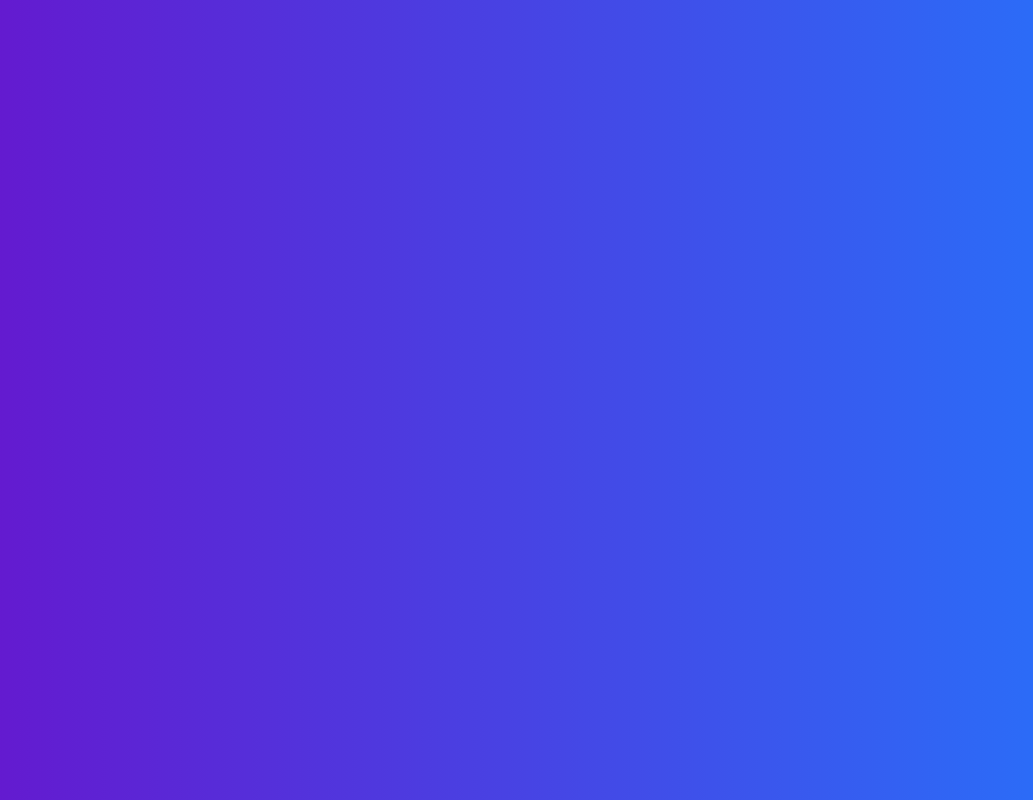
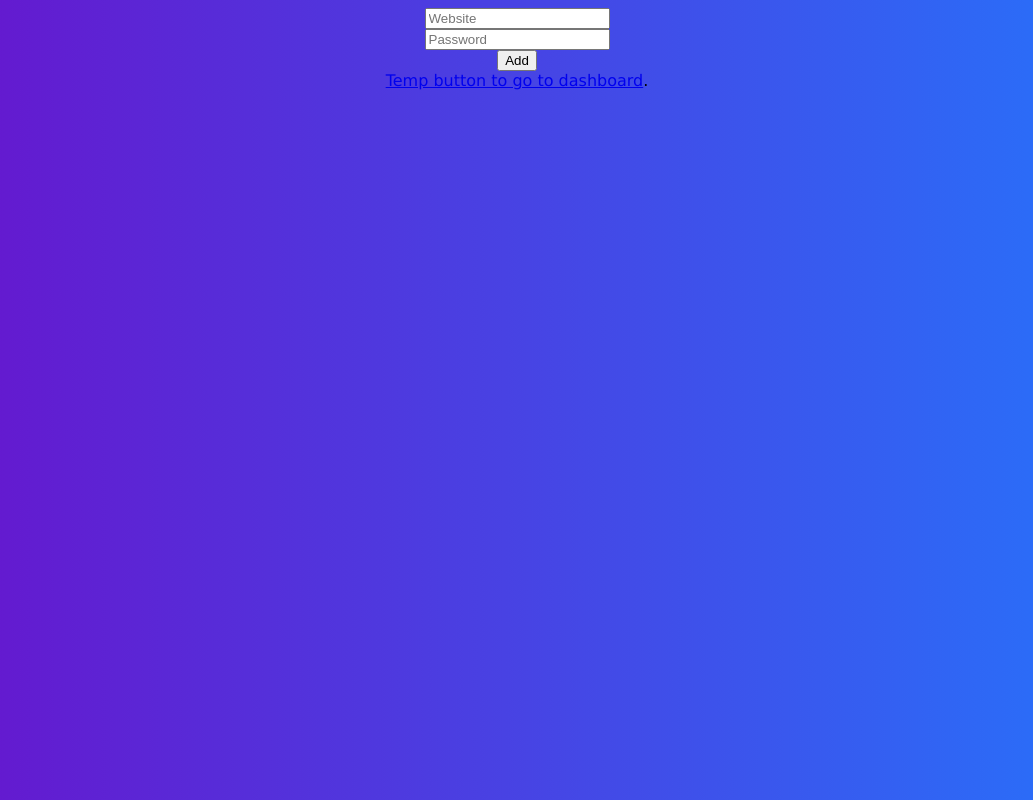
Before and after one commit to Dante-Masciotra/Password-Manager-Frontend, a React (Create React App) app: page /AddPassword in a window 1280 px wide. Before the commit this address had no page. Shown: the whole page, without its empty margins (123-1156 px from the left). Built offline with nearby package versions, Linux system fonts and the light colour scheme.

Commit message:
Added add password page and linked to backend

```diff
--- a/src/App.js
+++ b/src/App.js
@@ -4,6 +4,7 @@ import { BrowserRouter, Route, Routes } from "react-router-dom";
 import Login from "./components/Login/Login";
 import Register from "./components/Register/Register";
 import Dashboard from "./components/Dashboard/Dashboard";
+import AddPassword from "./components/AddPassword/AddPassword";
 
 function App() {
 	// const [token, setToken] = useState();
@@ -19,6 +20,7 @@ function App() {
 						<Route path="/" element={<Login />} />
 						<Route path="/register" element={<Register />} />
 						<Route path="/Dashboard" element={<Dashboard />} />
+						<Route path="/AddPassword" element={<AddPassword />} />
 					</Routes>
 				</BrowserRouter>
 			</div>
--- /dev/null
+++ b/src/components/AddPassword/AddPassword.js
@@ -0,0 +1,66 @@
+import "./AddPassword.css";
+import { useState } from "react";
+import { useNavigate } from "react-router-dom";
+
+
+
+
+function AddPassword() {
+	const [user, setUser] = useState("");
+	const [website, setWebsite] = useState("");
+	const [password, setPassword] = useState("");
+	const [message, setMessage] = useState("");
+	const navigate = useNavigate();
+	const submitForm = async (e) => {
+		e.preventDefault();
+		const obj = {
+			user: user,
+			website: website,
+			password: password,
+		};
+        setUser(0);
+		try {
+			const res = await fetch("http://127.0.0.1:5000/AddPassword", {
+				method: "POST",
+				headers: {
+					"content-type": "application/json",
+				},
+				body: JSON.stringify(obj),
+			});
+			const data = await res.json();
+			setMessage(data.message);
+			if (res.ok) {
+				setMessage("");
+				navigate("/");
+			}
+		} catch (e) {
+			console.log(e);
+		}
+	}
+    return(
+        <>
+        <form onSubmit={submitForm}>
+							<input
+								type="text"
+								id="Website"
+								name="Website"
+								placeholder="Website"
+								onChange={e => setWebsite(e.target.value)}
+							/>
+							<br />
+							<input
+								type="password"
+								id="password"
+								name="password"
+								placeholder="Password"
+								onChange={e => setPassword(e.target.value)}
+							/>
+							<br />
+							<input className="add-button" type="submit" value="Add" /><br/>
+							<a href="http://localhost:3000/dashboard">Temp button to go to dashboard</a>.
+					</form>
+			<div>{message && <p>{message}</p>}</div>
+        </>
+    );
+}
+export default AddPassword;
--- a/src/components/Dashboard/Dashboard.js
+++ b/src/components/Dashboard/Dashboard.js
@@ -15,7 +15,7 @@ export default function Dashboard() {
           <td>Sample Data</td>
         </tr>
       </table>
-      <button>+</button>
+      <button><a href="http://localhost:3000/AddPassword"> +</a></button>
     </>
   );
 }
```
Also changed, not shown: src/components/AddPassword/AddPassword.css (added).
